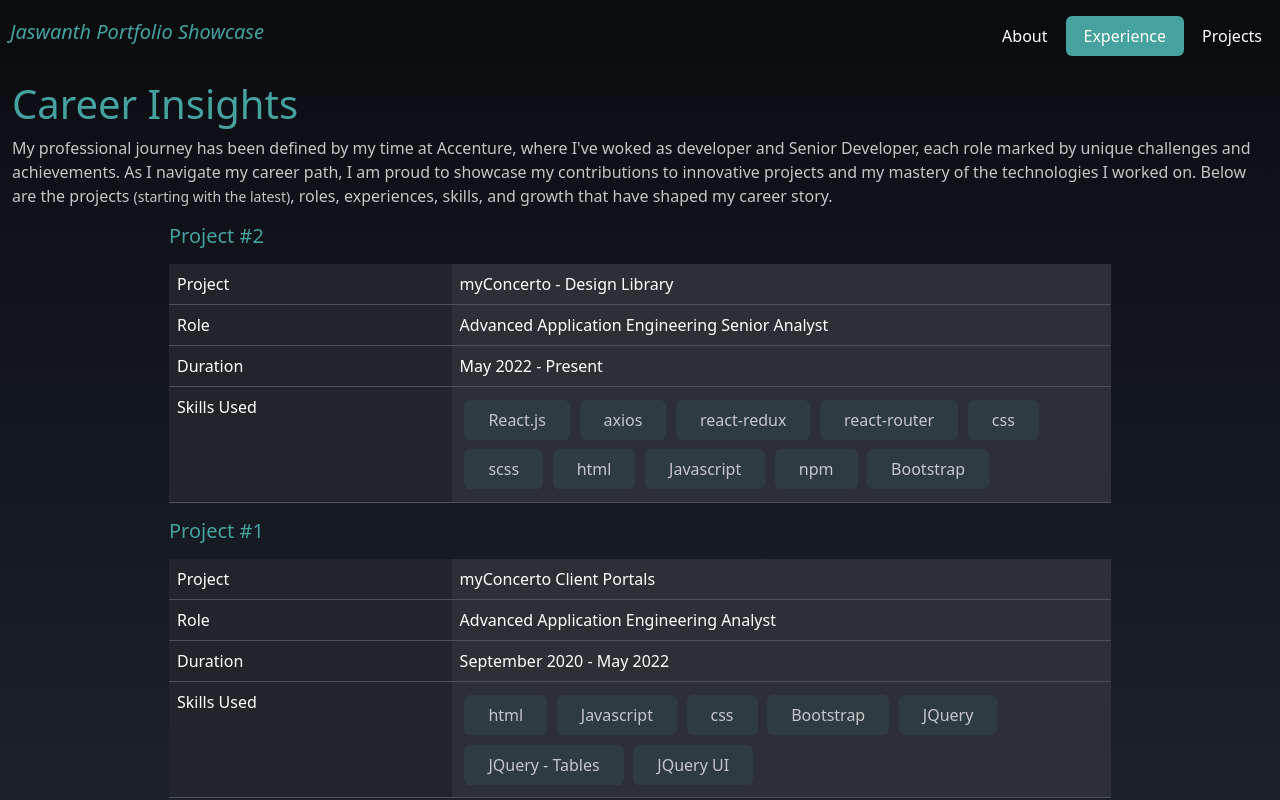
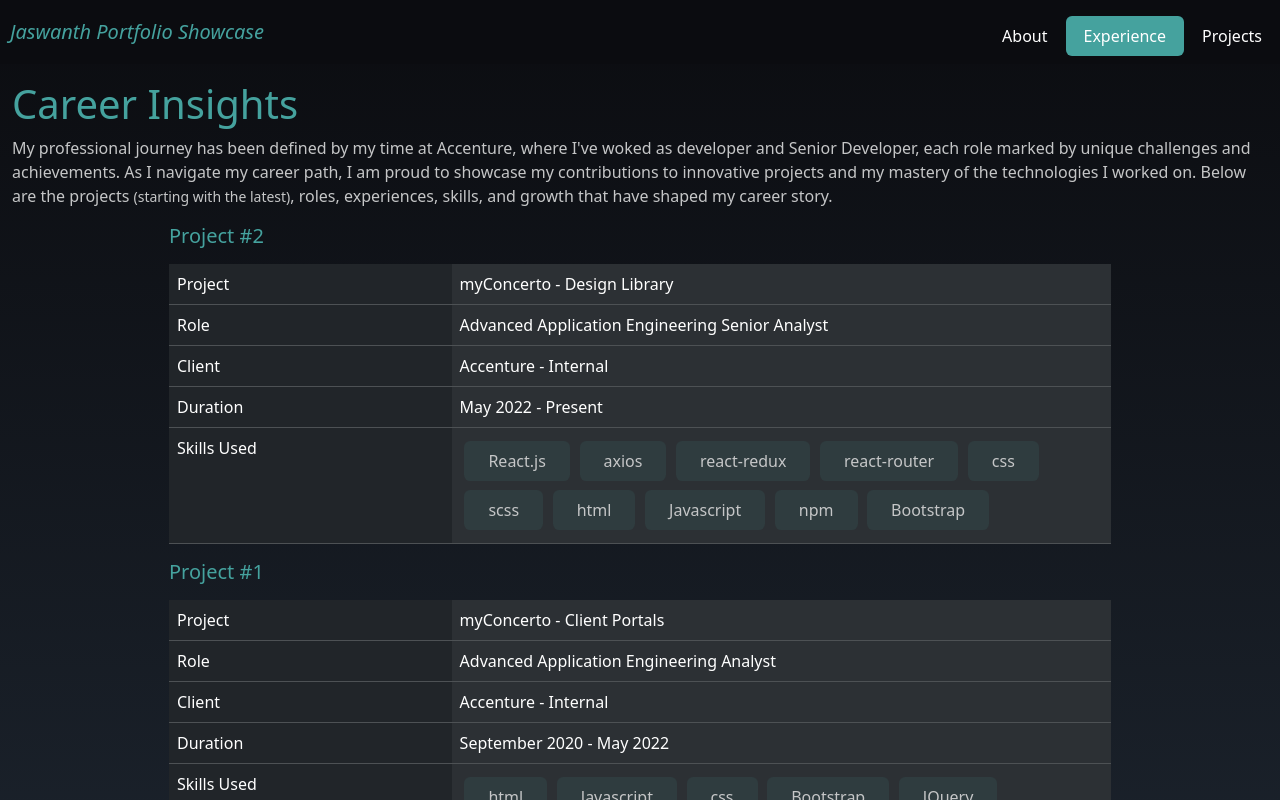
Before and after one commit to jaswanth-b-kumar/skillset-portfolio, a React (Create React App) app: page /#/experience in a window 1280 px wide. Shown: the top 800 px of the page. Built offline with nearby package versions, Linux system fonts and the light colour scheme.

Commit message:
Experience Page edited

```diff
--- a/src/Components/Experience/Experience.js
+++ b/src/Components/Experience/Experience.js
@@ -21,6 +21,10 @@
             <tr>
               <td>Role</td>
               <td>Advanced Application Engineering Senior Analyst</td>
+            </tr>
+            <tr>
+              <td>Client</td>
+              <td>Accenture - Internal</td>
             </tr>
             <tr>
               <td>Duration</td>
@@ -48,11 +52,15 @@
           <tbody>
             <tr>
               <td>Project</td>
-              <td>myConcerto Client Portals</td>
+              <td>myConcerto - Client Portals</td>
             </tr>
             <tr>
               <td>Role</td>
               <td>Advanced Application Engineering Analyst</td>
+            </tr>
+            <tr>
+              <td>Client</td>
+              <td>Accenture - Internal</td>
             </tr>
             <tr>
               <td>Duration</td>
```
